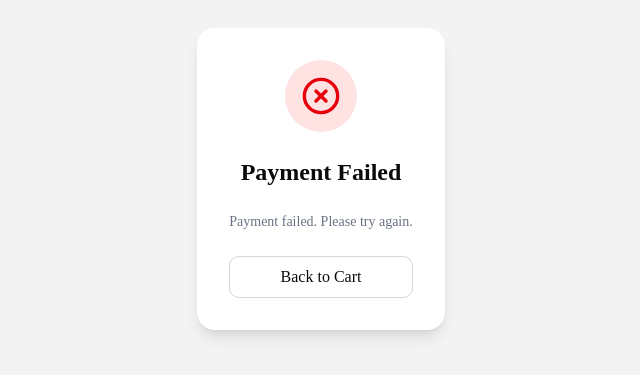
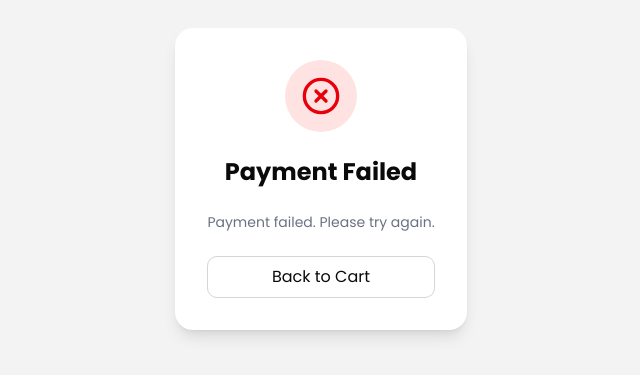
Before and after one commit to nmdat-03/restaurant-app, a Next.js app in the folder website/: page /order/failed in a window 1280 px wide. Shown: the part 221-596 px from the top of the page, without its empty margins (319-959 px from the left). Built offline with nearby package versions, Linux system fonts and the light colour scheme; no server answers.

Commit message:
upload source code

```diff
--- a/website/app/globals.css
+++ b/website/app/globals.css
@@ -10,6 +10,7 @@ html,
 body {
     padding: 0;
     margin: 0;
+    font-family: var(--font-poppins), sans-serif;
 }
 
 @layer base {
```
Lines whose indentation alone changed are shown as unchanged.
